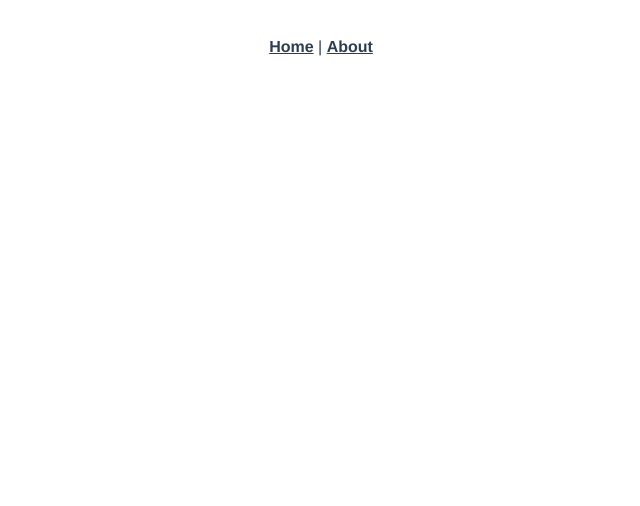
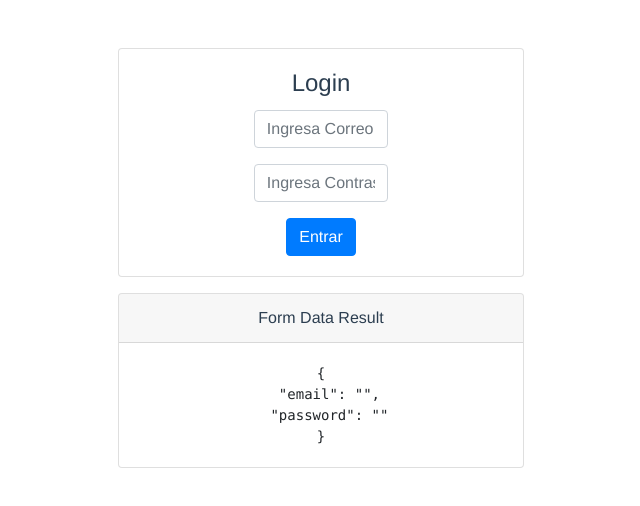
Before and after one commit to TheMatrix420/StockFront, a Vue app: page /login in a window 1280 px wide. Shown: the top 506 px of the page, without its empty margins (319-959 px from the left). Built offline with nearby package versions, Linux system fonts and the light colour scheme.

Commit message:
✨ 👽 add login view, routes and more

```diff
--- a/package.json
+++ b/package.json
@@ -7,6 +7,7 @@
     "build": "vue-cli-service build"
   },
   "dependencies": {
+    "bootstrap-vue": "^2.17.3",
     "core-js": "^3.6.5",
     "vue": "^2.6.11",
     "vue-router": "^3.2.0",
--- a/public/index.html
+++ b/public/index.html
@@ -1,5 +1,5 @@
 <!DOCTYPE html>
-<html lang="en">
+<html lang="es">
   <head>
     <meta charset="utf-8">
     <meta http-equiv="X-UA-Compatible" content="IE=edge">
--- a/src/App.vue
+++ b/src/App.vue
@@ -1,10 +1,29 @@
 <template>
   <div id="app">
-    <div id="nav">
-      <router-link to="/">Home</router-link> |
-      <router-link to="/about">About</router-link>
+    <div :class="{ 'd-none': $route.path === '/login' }">
+      <b-navbar toggleable="lg" type="dark" variant="primary">
+        <b-navbar-brand href="#">Matrix</b-navbar-brand>
+
+        <b-navbar-toggle target="nav-collapse"></b-navbar-toggle>
+
+        <b-collapse id="nav-collapse" is-nav>
+          <b-navbar-nav>
+            <router-link to="/" class="nav-link">Inicio</router-link>
+            <router-link to="/about" class="nav-link">About</router-link>
+          </b-navbar-nav>
+          <b-navbar-nav class="ml-auto">
+            <b-nav-item-dropdown right>
+              <template v-slot:button-content>
+                <em>User</em>
+              </template>
+              <b-dropdown-item href="#">Perfil</b-dropdown-item>
+              <b-dropdown-item to="/login">Cerrar Sesión</b-dropdown-item>
+            </b-nav-item-dropdown>
+          </b-navbar-nav>
+        </b-collapse>
+      </b-navbar>
     </div>
-    <router-view/>
+    <router-view />
   </div>
 </template>
 
--- a/src/components/HelloWorld.vue
+++ b/src/components/HelloWorld.vue
@@ -1,43 +1,98 @@
 <template>
   <div class="hello">
-    <h1>{{ msg }}</h1>
-    <p>
-      For a guide and recipes on how to configure / customize this project,<br>
-      check out the
-      <a href="https://cli.vuejs.org" target="_blank" rel="noopener">vue-cli documentation</a>.
-    </p>
-    <h3>Installed CLI Plugins</h3>
-    <ul>
-      <li><a href="https://github.com/vuejs/vue-cli/tree/dev/packages/%40vue/cli-plugin-babel" target="_blank" rel="noopener">babel</a></li>
-      <li><a href="https://github.com/vuejs/vue-cli/tree/dev/packages/%40vue/cli-plugin-router" target="_blank" rel="noopener">router</a></li>
-      <li><a href="https://github.com/vuejs/vue-cli/tree/dev/packages/%40vue/cli-plugin-vuex" target="_blank" rel="noopener">vuex</a></li>
-    </ul>
-    <h3>Essential Links</h3>
-    <ul>
-      <li><a href="https://vuejs.org" target="_blank" rel="noopener">Core Docs</a></li>
-      <li><a href="https://forum.vuejs.org" target="_blank" rel="noopener">Forum</a></li>
-      <li><a href="https://chat.vuejs.org" target="_blank" rel="noopener">Community Chat</a></li>
-      <li><a href="https://twitter.com/vuejs" target="_blank" rel="noopener">Twitter</a></li>
-      <li><a href="https://news.vuejs.org" target="_blank" rel="noopener">News</a></li>
-    </ul>
-    <h3>Ecosystem</h3>
-    <ul>
-      <li><a href="https://router.vuejs.org" target="_blank" rel="noopener">vue-router</a></li>
-      <li><a href="https://vuex.vuejs.org" target="_blank" rel="noopener">vuex</a></li>
-      <li><a href="https://github.com/vuejs/vue-devtools#vue-devtools" target="_blank" rel="noopener">vue-devtools</a></li>
-      <li><a href="https://vue-loader.vuejs.org" target="_blank" rel="noopener">vue-loader</a></li>
-      <li><a href="https://github.com/vuejs/awesome-vue" target="_blank" rel="noopener">awesome-vue</a></li>
-    </ul>
+    <div class="m-3">
+      <h1>{{ msg }}</h1>
+
+      <div class="m-5">
+        <b-row align-h="center">
+          <b-col sm="12" xl="6">
+            <b-carousel
+              id="carousel-1"
+              v-model="slide"
+              :interval="4000"
+              controls
+              indicators
+              background="#ababab"
+              img-width="1024"
+              img-height="480"
+              style="text-shadow: 1px 1px 2px #333"
+              @sliding-start="onSlideStart"
+              @sliding-end="onSlideEnd"
+            >
+              <!-- Text slides with image -->
+              <b-carousel-slide
+                caption="First slide"
+                text="Nulla vitae elit libero, a pharetra augue mollis interdum."
+                img-src="https://picsum.photos/1024/480/?image=52"
+              ></b-carousel-slide>
+
+              <!-- Slides with custom text -->
+              <b-carousel-slide
+                img-src="https://picsum.photos/1024/480/?image=54"
+              >
+                <h1>Hello world!</h1>
+              </b-carousel-slide>
+
+              <!-- Slides with image only -->
+              <b-carousel-slide
+                img-src="https://picsum.photos/1024/480/?image=58"
+              ></b-carousel-slide>
+
+              <!-- Slides with img slot -->
+              <!-- Note the classes .d-block and .img-fluid to prevent browser default image alignment -->
+              <b-carousel-slide>
+                <template v-slot:img>
+                  <img
+                    class="d-block img-fluid w-100"
+                    width="1024"
+                    height="480"
+                    src="https://picsum.photos/1024/480/?image=55"
+                    alt="image slot"
+                  />
+                </template>
+              </b-carousel-slide>
+
+              <!-- Slide with blank fluid image to maintain slide aspect ratio -->
+              <b-carousel-slide
+                caption="Blank Image"
+                img-blank
+                img-alt="Blank image"
+              >
+                <p>
+                  Lorem ipsum dolor sit amet, consectetur adipiscing elit.
+                  Suspendisse eros felis, tincidunt a tincidunt eget, convallis
+                  vel est. Ut pellentesque ut lacus vel interdum.
+                </p>
+              </b-carousel-slide>
+            </b-carousel>
+
+            <div class="mt-5">
+              <b-table striped hover :items="items"></b-table>
+            </div>
+          </b-col>
+        </b-row>
+      </div>
+    </div>
   </div>
 </template>
 
 <script>
 export default {
-  name: 'HelloWorld',
+  data() {
+    return {
+      items: [
+        { id: 1, Nombre: "Joaquín", Apellido: "Lobos" },
+        { id: 2, Nombre: "José", Apellido: "Bernal" },
+        { id: 3, Nombre: "Felipe", Apellido: "Torres" },
+        { id: 4, Nombre: "Daniel", Apellido: "González" },
+      ],
+    };
+  },
+  name: "HelloWorld",
   props: {
-    msg: String
-  }
-}
+    msg: String,
+  },
+};
 </script>
 
 <!-- Add "scoped" attribute to limit CSS to this component only -->
--- a/src/router/index.js
+++ b/src/router/index.js
@@ -1,6 +1,8 @@
 import Vue from 'vue'
 import VueRouter from 'vue-router'
-import Home from '../views/Home.vue'
+import Home from '../views/Home'
+import About from '../views/About'
+import Login from '../views/Auth/Login'
 
 Vue.use(VueRouter)
 
@@ -13,10 +15,12 @@ const routes = [
   {
     path: '/about',
     name: 'About',
-    // route level code-splitting
-    // this generates a separate chunk (about.[hash].js) for this route
-    // which is lazy-loaded when the route is visited.
-    component: () => import(/* webpackChunkName: "about" */ '../views/About.vue')
+    component: About
+  },
+  {
+    path: '/login',
+    name: 'Login',
+    component: Login
   }
 ]
 
--- a/src/views/About.vue
+++ b/src/views/About.vue
@@ -1,5 +1,29 @@
 <template>
-  <div class="about">
-    <h1>This is an about page</h1>
+  <div class="m-5">
+    <b-row align-h="center">
+      <b-col sm="12" xl="6">
+        <b-embed
+          type="iframe"
+          aspect="16by9"
+          src="https://www.youtube.com/embed/woUZdM7qNjk?rel=0"
+          allowfullscreen
+        ></b-embed>
+        <div my-4>
+          <h4>Rating</h4>
+          <b-form-rating v-model="value"></b-form-rating>
+          <p class="mt-2">Value: {{ value }}</p>
+        </div>
+      </b-col>
+    </b-row>
   </div>
 </template>
+
+<script>
+export default {
+  data() {
+    return {
+      value: null,
+    };
+  },
+};
+</script>
--- /dev/null
+++ b/src/views/Auth/Login.vue
@@ -0,0 +1,64 @@
+<template>
+  <div class="mt-5">
+    <b-row align-h="center" align-v="center">
+      <b-col sm="4">
+        <div>
+          <b-card-group deck>
+            <b-card title="Login">
+              <b-form @submit="onSubmit" v-if="show">
+                <b-row align-h="center" align-v="center">
+                  <b-col sm="5">
+                    <b-form-group id="input-group-1">
+                      <b-form-input
+                        v-model="form.email"
+                        type="email"
+                        required
+                        placeholder="Ingresa Correo"
+                      ></b-form-input>
+                    </b-form-group>
+
+                    <b-form-group id="input-group-2">
+                      <b-form-input
+                        v-model="form.password"
+                        type="password"
+                        required
+                        placeholder="Ingresa Contraseña"
+                      ></b-form-input>
+                    </b-form-group>
+
+                    <b-button type="submit" variant="primary">Entrar</b-button>
+                  </b-col>
+                </b-row>
+              </b-form>
+            </b-card>
+          </b-card-group>
+        </div>
+        <div>
+          <b-card class="mt-3" header="Form Data Result">
+            <pre class="m-0">{{ form }}</pre>
+          </b-card>
+        </div>
+      </b-col>
+    </b-row>
+  </div>
+</template>
+
+<script>
+export default {
+  data() {
+    return {
+      form: {
+        email: "",
+        password: "",
+      },
+      show: true,
+    };
+  },
+  methods: {
+    onSubmit(evt) {
+      evt.preventDefault();
+      this.$router.push({ name: "Home" });
+    },
+  },
+};
+</script>
--- a/src/views/Home.vue
+++ b/src/views/Home.vue
@@ -1,6 +1,5 @@
 <template>
   <div class="home">
-    <img alt="Vue logo" src="../assets/logo.png">
     <HelloWorld msg="Bienvenido a Matrix"/>
   </div>
 </template>
```
Also changed, not shown: src/main.js (+7 -0 lines), 1 other file (tests, documents, lock files or other folders).
